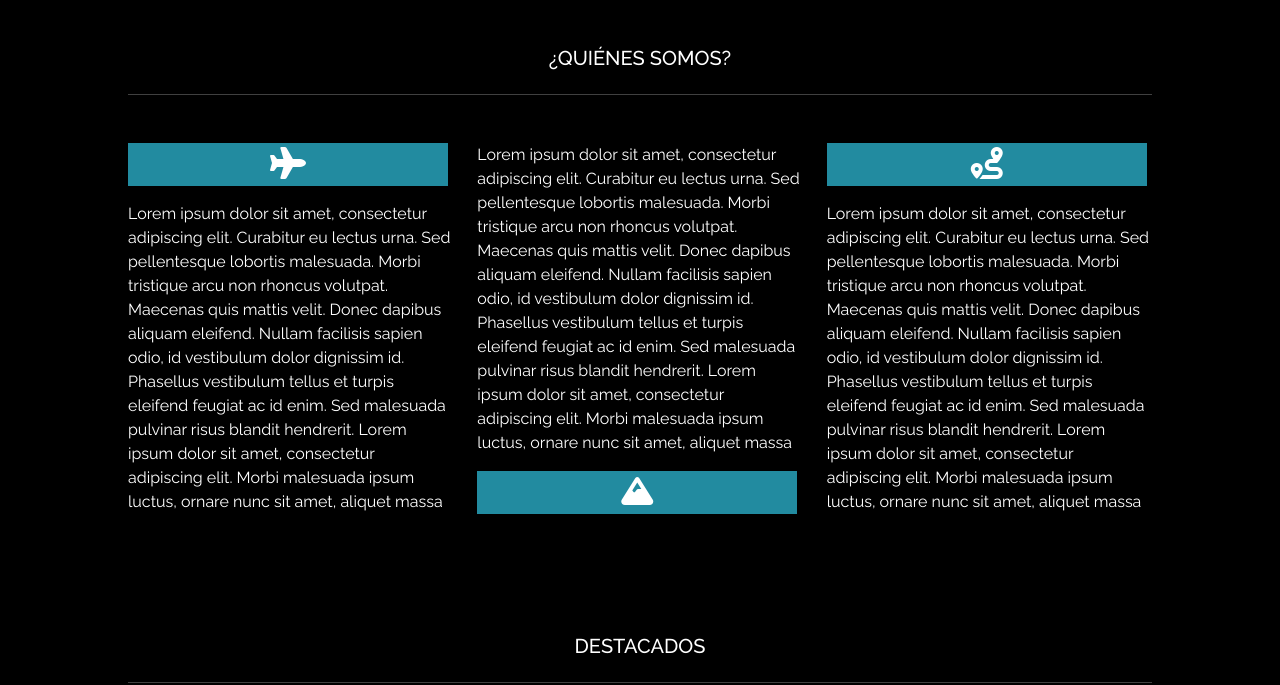
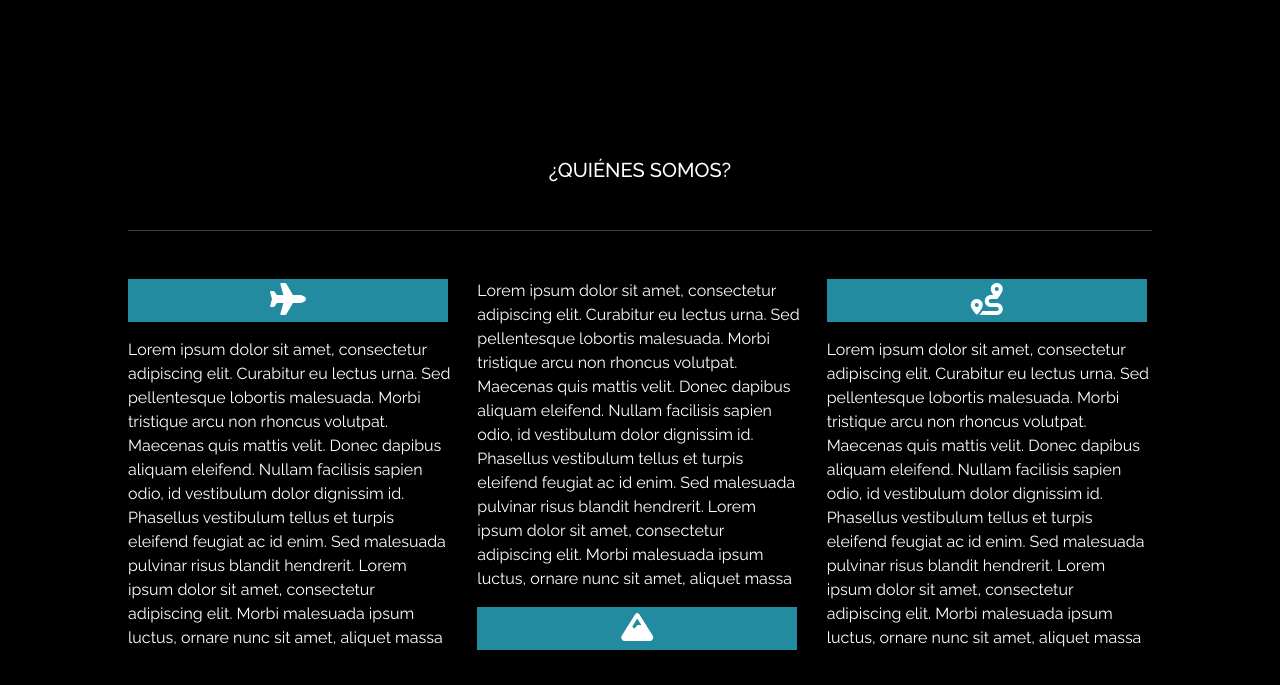
Before and after one commit to Anzt1/Viajes-Chile, a plain HTML site: page index.html in a window 1280 px wide. Shown: the part 802-1487 px from the top of the page. Drawn offline with Linux system fonts and the light colour scheme.

Commit message:
Se agrega archivo json y se modifica index.html

```diff
--- a/index.html
+++ b/index.html
@@ -53,8 +53,8 @@
       </button>
     </div>
     <!-- Sección Quiénes somos -->
-    <section id="quienes_somos" class="pb-5">
-      <h1 class="title1 pt-5 pb-4 text-white">¿QUIÉNES SOMOS?</h1>
+    <section id="quienes_somos" style="padding-top: 7rem;padding-bottom: 8rem;">
+      <h1 class="title1 pt-5 pb-5 text-white">¿QUIÉNES SOMOS?</h1>
       <hr class="linea text-white">
       <article>
         <div class="row pt-5 pb-4">
@@ -81,7 +81,7 @@
     </section>
     <!-- Inicio sección destacados -->
     <section id="destacados">
-      <h1 class="title1 pt-5 pb-4 text-white">DESTACADOS</h1>
+      <h1 class="title1 text-white" style="padding-top: 6rem;padding-bottom: 5rem;">DESTACADOS</h1>
       <hr class="linea text-white">
       <div class="row pt-5 pb-5">
         <div class="col-lg-3">
@@ -125,9 +125,9 @@
     </section>
     <!-- Inicio formulario de contacto -->
     <section id="form_contacto" class="pb-4">
-      <h1 class="title1 pt-5 pb-4 text-white">CONTACTO</h1>
+      <h1 class="title1 pt-5 text-white" style="padding-bottom: 4rem;">CONTACTO</h1>
       <hr class="linea text-white">
-      <div class="mb-3 text-white pt-4">
+      <div class="mb-3 text-white" style="padding-top: 5rem;">
         <label for="exampleFormControlInput1" class="form-label" id="cuadro">Nombre</label>
         <input type="name" class="form-control" id="exampleFormControlInput1">
       </div>
```
